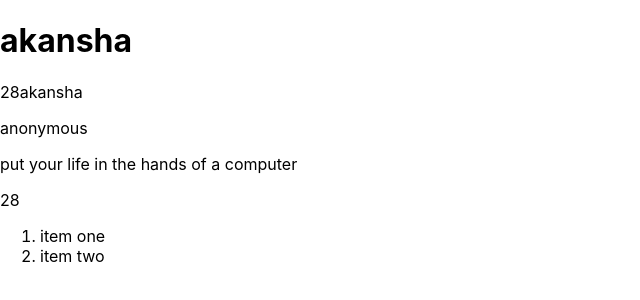
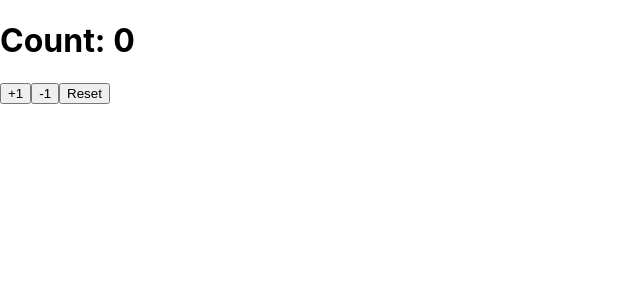
Before and after one commit to akanshamore/firstapp, a React (Create React App) app: page / in a window 1280 px wide. Shown: the top 300 px of the page, without its empty margins (0-640 px from the left). Built offline with nearby package versions, Linux system fonts and the light colour scheme.

Commit message:
Events in counter app

```diff
--- a/src/App.js
+++ b/src/App.js
@@ -1,71 +1,44 @@
 import userEvent from '@testing-library/user-event';
 import React from 'react';
-
+//render new p tag if options.length > 0 "here are your options" "no options"
 const App = () => {
 
-  var app = {
 
+  let count = 0;
+  const addOne = () =>{
+    console.log('addOne');
 
-    subtitle: "put your life in the hands of a computer",
-    age: 26,
+  };
+    const minusOne = () =>{
+
+      console.log('minusOne');
+    };
+  const resetNum =() =>{
+
+    console.log('resetNum');
+  };
+  const template = (
+    <div>
+     <h1>Count: {count}</h1>
+      <button onClick= {addOne}>+1</button>
+      <button onClick = {minusOne}>-1</button>
+      <button onClick = {resetNum}>Reset</button>
+    </div >
 
 
 
-  }
-  function getTitle(title) {
-
-    if (title) {
-
-      return title;
-    }
-
-
-  }
-
-  var user = {
-
-    name: "akansha",
-    age: 28,
-    location: 'India',
-
-  }
-
-
-  function getName(name) {
-
-    if (name) {
-
-      return name;
-    }
-
-    else {
-
-      return 'unknown';
-    }
-  }
-
-
-  return (
-    <div>
-
-
-      <h1>{user.name}</h1>
-      {user.age}
-      {getName(user.name)}
+  );
 
 
 
 
-      <p>{app.title ? app.title : "anonymous"}</p>
-      <p>{app.subtitle}</p>
-      <p>{getTitle(app.title)}</p>
-      {user.age >= 28 && <p>{user.age}</p>}
 
-      <ol>
-        <li>item one</li>
-        <li>item two</li>
+  return (
 
-      </ol>
+    <div>
+
+ {template}
+
 
     </div>
   )
```
Also changed, not shown: 2 other files (tests, documents, lock files or other folders).
